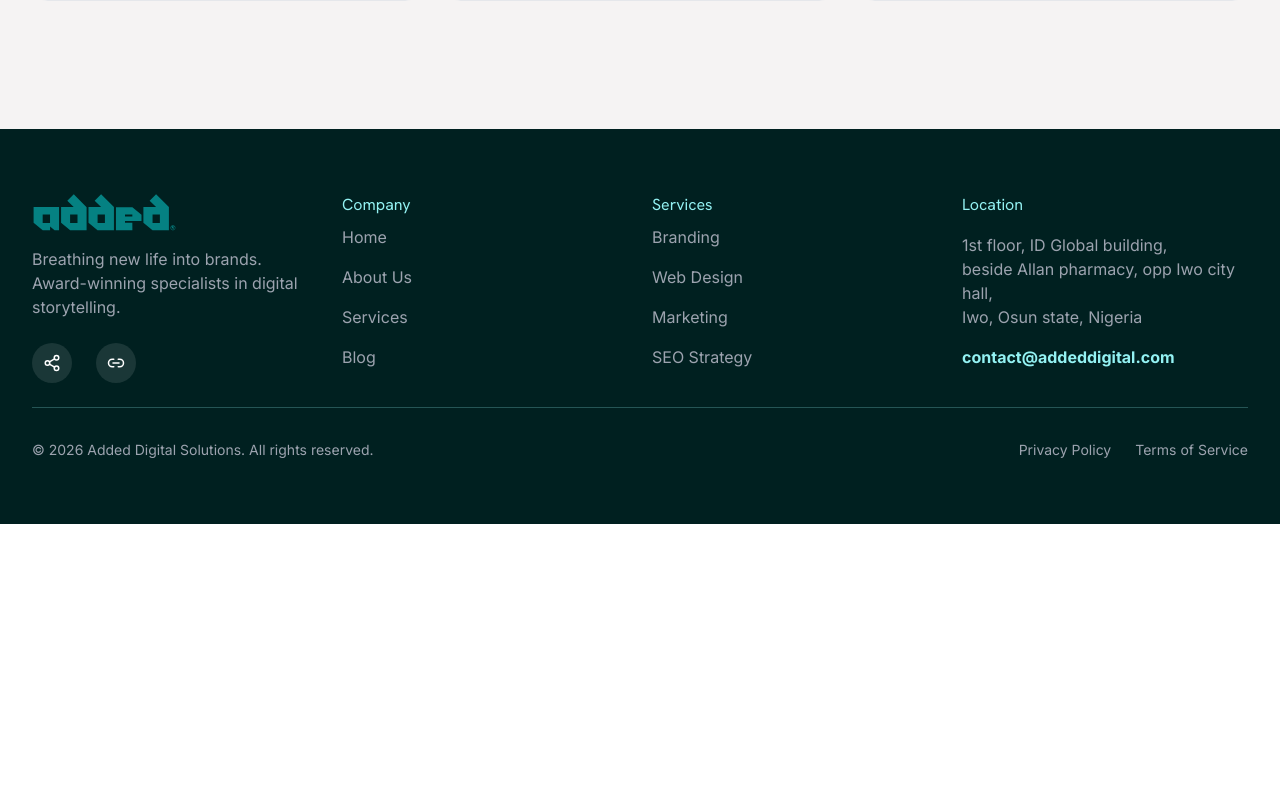
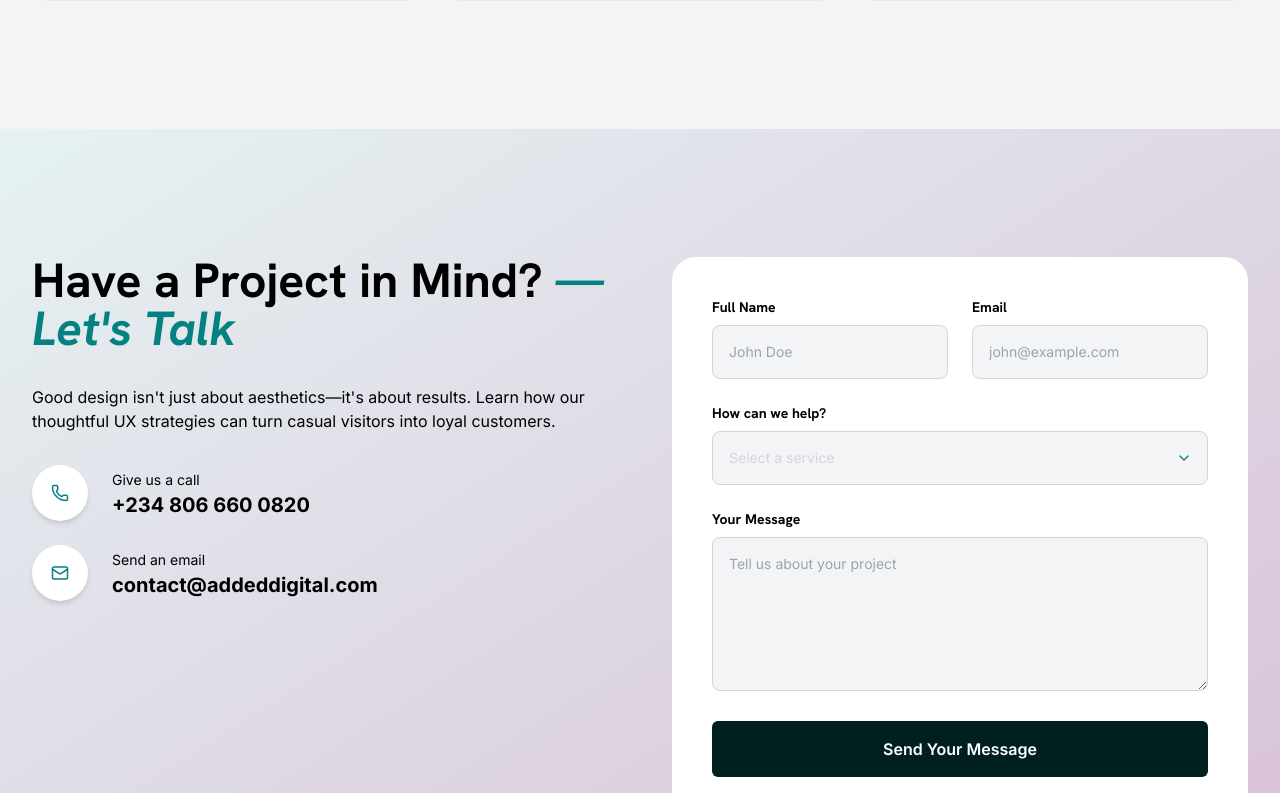
Before and after one commit to Qaudri/added-frontend, a Nuxt app: page / in a window 1280 px wide. Shown: the part 5281-6074 px from the top of the page. Before the commit the page ends 5805 px from the top, so only its background shows below. Built offline with nearby package versions, Linux system fonts and the light colour scheme.

Commit message:
feat: add call-to-action section to home page

```diff
--- a/pages/index.vue
+++ b/pages/index.vue
@@ -238,9 +238,57 @@
       </ul>
     </Container>
   </section>
+
+  <section id="cta" class="py-32 bg-gradient-to-br from-primary/10 to-pink-dark/30">
+    <Container class="grid lg:grid-cols-2 gap-16">
+      <div class="space-y-8">
+        <UiTypographyH2>Have a Project in Mind? <em class="text-primary">— Let's Talk</em></UiTypographyH2>
+        <UiTypographyP>
+          Good design isn't just about aesthetics—it's about results. Learn how our thoughtful UX strategies can turn casual visitors into loyal customers.
+        </UiTypographyP>
+        <div class="space-y-6">
+          <NuxtLink to="tel:+2348066600820" class="flex gap-6 items-center">
+            <div class="bg-white shadow-md rounded-full w-14 h-14 grid place-content-center">
+              <Phone color="#058182" :size="18"></Phone>
+            </div>
+            <div>
+              <span class="text-sm">Give us a call</span>
+              <UiTypographyP class="text-xl font-bold">+234 806 660 0820</UiTypographyP>
+            </div>
+          </NuxtLink>
+          <NuxtLink to="mailto:contact@addeddigital.com" class="flex gap-6 items-center">
+            <div class="bg-white shadow-md rounded-full w-14 h-14 grid place-content-center">
+              <Mail color="#058182" :size="18"></Mail>
+            </div>
+            <div>
+              <span class="text-sm">Send an email</span>
+              <UiTypographyP class="text-xl font-bold">contact@addeddigital.com</UiTypographyP>
+            </div>
+          </NuxtLink>
+
+        </div>
+      </div>
+
+      <form action="" class="bg-white rounded-3xl p-8 lg:p-10 grid grid-cols-2 gap-6">
+        <FormInput label="Full Name" placeholder="John Doe" type="text"/>
+        <FormInput label="Email" placeholder="john@example.com" type="email"/>
+        <FormSelect
+          v-model:selected-option="service"
+          label="How can we help?"
+          placeholder="Select a service"
+          :options="serviceOptions"
+          class="col-span-2"
+        />
+        <FormTextarea label="Your Message" placeholder="Tell us about your project" class="col-span-2" :rows="6" />
+        <FormButton class="col-span-2">Send Your Message</FormButton>
+      </form>
+    </Container>
+  </section>
 </template>
 
 <script setup lang="ts">
+import { Phone, Mail } from '@lucide/vue';
+
 useSeoMeta({
   title: 'Home',
   description: 'Added creates fast, modern websites and digital experiences that help ambitious brands grow online.',
@@ -259,4 +307,7 @@ useHead({
     { rel: 'canonical', href: 'https://addeddigital.com/' }
   ]
 })
+
+const service = ref<string | undefined>(undefined)
+const serviceOptions = ['Branding & Design', 'Web & Mobile', 'SEO & Marketing']
 </script>
```
